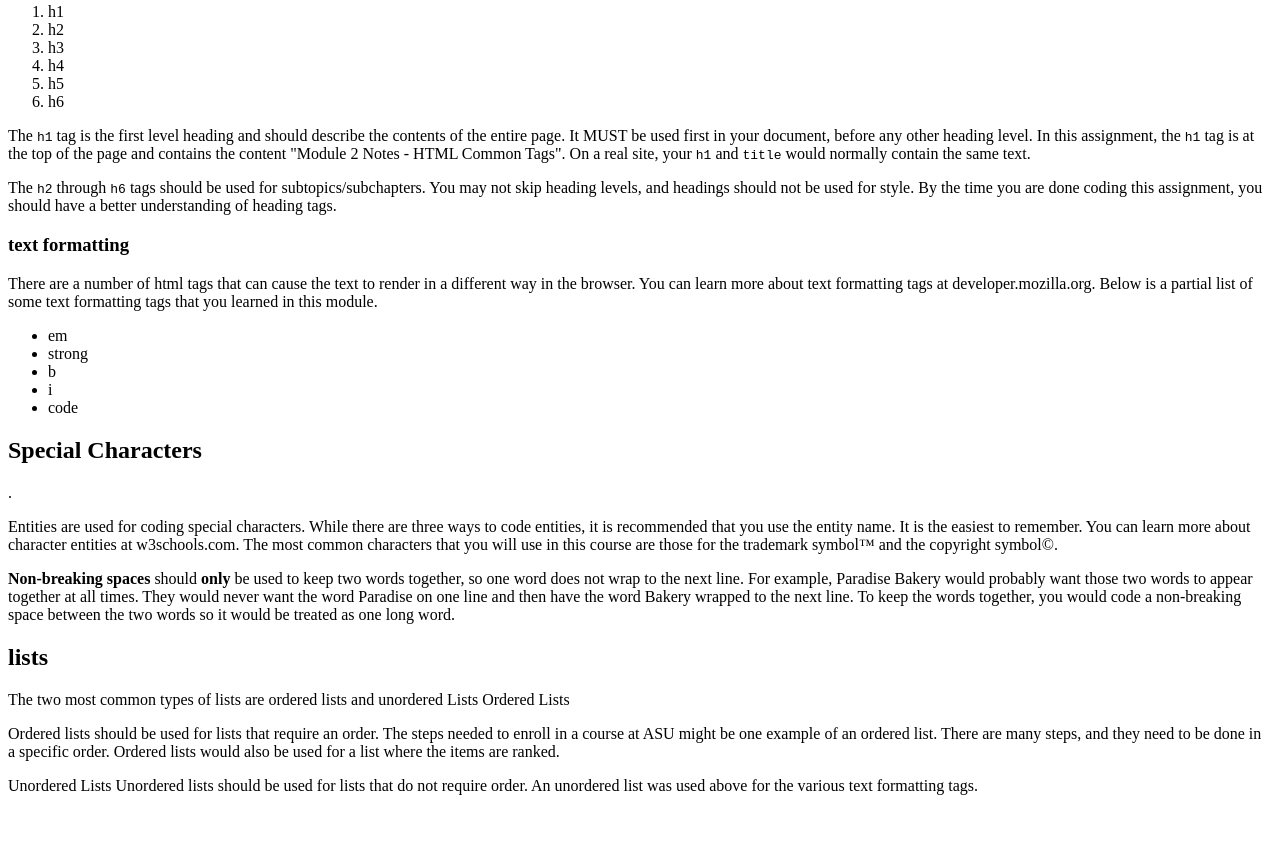
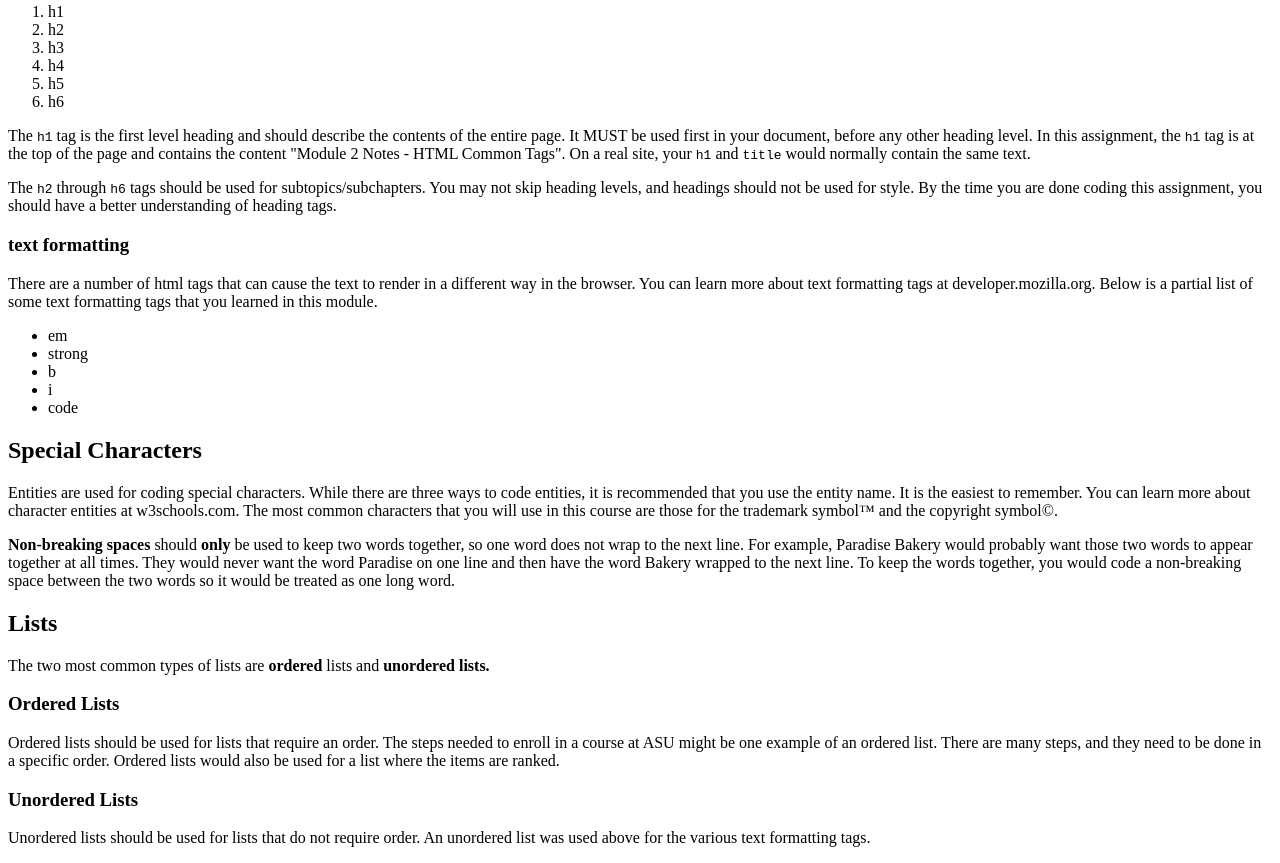
Before and after one commit to hanamill03/M2-Homework, a plain HTML site: page index.html in a window 1280 px wide. Shown: the part 611-1474 px from the top of the page. Before the commit the page ends 1414 px from the top, so only its background shows below. Drawn offline with Linux system fonts and the light colour scheme.

Commit message:
Update index.html

```diff
--- a/index.html
+++ b/index.html
@@ -59,21 +59,21 @@
 
 </section>
 <section>
-    <h2>Special Characters</h2>.
+    <h2>Special Characters</h2>
         <p>Entities are used for coding special characters. While there are three ways to code entities, it is recommended that you use the entity name. It is the easiest to remember. You can learn more about character entities at w3schools.com. The most common characters that you will use in this course are those for the trademark symbol&#8482 and the copyright symbol&#169.</p>
 
         <p><b>Non-breaking spaces</b> should <b>only</b> be used to keep two words together, so one word does not wrap to the next line. For example, Paradise Bakery would probably want those two words to appear together at all times. They would never want the word Paradise on one line and then have the word Bakery wrapped to the next line. To keep the words together, you would code a non-breaking space between the two words so it would be treated as one long word.</p>
 
 </section>
 <section>
-    <h2>lists</h2>
-The two most common types of lists are ordered lists and unordered Lists
+    <h2>Lists</h2>
+        <p>The two most common types of lists are <b>ordered</b> lists and <b>unordered lists.</b></p>
 
-Ordered Lists
+        <h3>Ordered Lists</h3>
         <p>Ordered lists should be used for lists that require an order. The steps needed to enroll in a course at ASU might be one example of an ordered list. There are many steps, and they need to be done in a specific order. Ordered lists would also be used for a list where the items are ranked.</p>
 
-Unordered Lists
-Unordered lists should be used for lists that do not require order. An unordered list was used above for the various text formatting tags.
+        <h3>Unordered Lists</h3>
+        <p>Unordered lists should be used for lists that do not require order. An unordered list was used above for the various text formatting tags.</p>
 </section>
 </main>
 </body>
```
